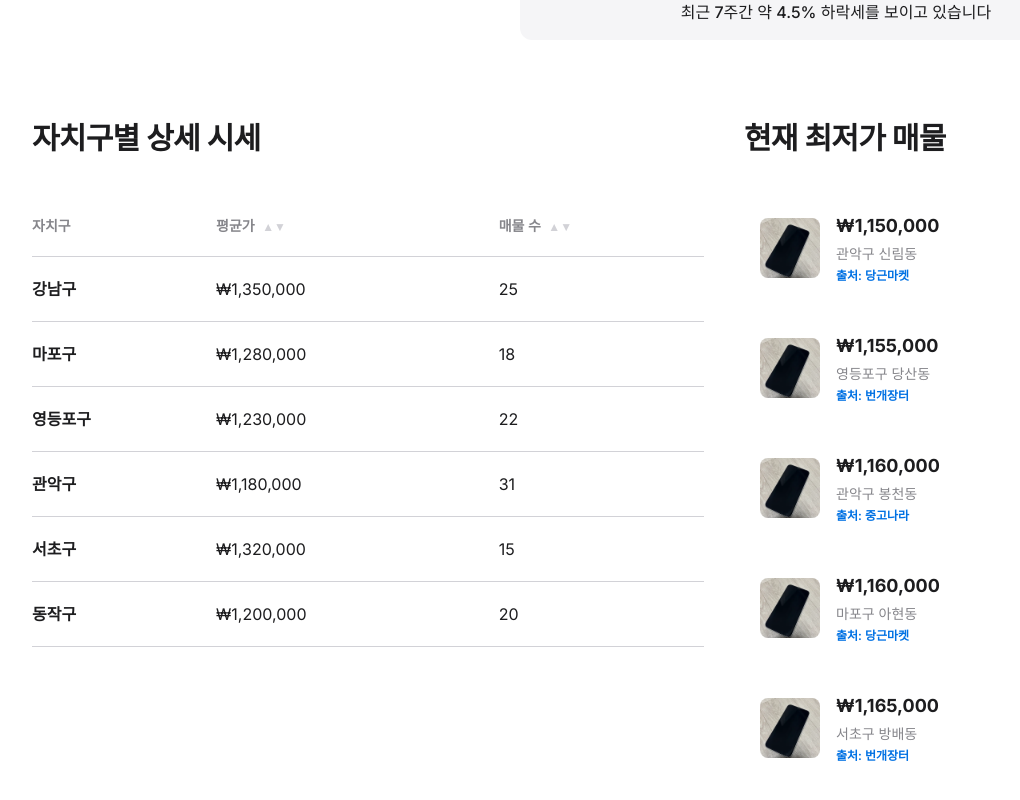
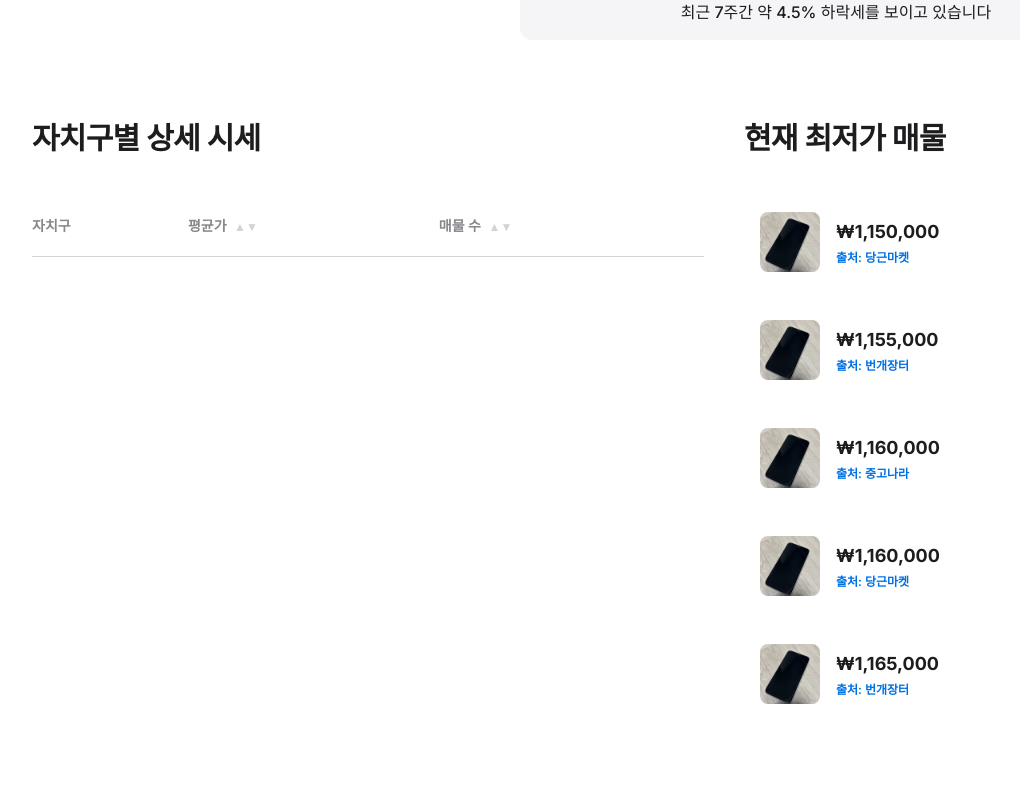
Before and after one commit to LikeLion13-HowMuch/HowMuch-Frontend, a React (Vite) app: page /detail in a window 1280 px wide. Shown: the part 1174-1974 px from the top of the page, without its empty margins (48-1068 px from the left). Built offline with nearby package versions, Linux system fonts and the light colour scheme.

Commit message:
feat: 현재 최저가 매물 -> 해당 검색한 동으로 변경

```diff
--- a/eslint.config.js
+++ b/eslint.config.js
@@ -38,7 +38,7 @@ export default defineConfig([
       ...(reactRefresh.configs?.vite?.rules ?? {}),
       'react-refresh/only-export-components': ['warn', { allowConstantExport: true }],
       'react/react-in-jsx-scope': 'off',
-      'no-unused-vars': ['error', { varsIgnorePattern: '^[A-Z_]' }],
+      'no-unused-vars': ['warn', { varsIgnorePattern: '^[A-Z_]', argsIgnorePattern: '^_' }],
     },
 
     settings: { react: { version: 'detect' } },
--- a/src/pages/DetailPage.jsx
+++ b/src/pages/DetailPage.jsx
@@ -1,11 +1,13 @@
 import { useLocation, useNavigate } from 'react-router-dom';
-import { useState } from 'react';
+import { useState, useEffect } from 'react';
 
 export default function DetailPage() {
   const location = useLocation();
   const navigate = useNavigate();
   const [sortColumn, setSortColumn] = useState(null);
   const [sortDirection, setSortDirection] = useState('asc');
+  const [districtData, setDistrictData] = useState([]);
+  const [sortedDistrictData, setSortedDistrictData] = useState([]);
 
   // 가격 변동 추이 데이터 (7주) - 100만원 넘는 상품에 맞게 조정, 나중에 api에서 받아온 걸로 교체 필요
   const priceHistory = [
@@ -17,18 +19,6 @@ export default function DetailPage() {
     { week: '2월 2주', price: 1255000 },
     { week: '2월 3주', price: 1260000 },
   ];
-
-  // 자치구별 상세 시세 더미 데이터.. 나중에 api에서 받아온 걸로 교체 필요.
-  const districtData = [
-    { district: '강남구', average: 1350000, count: 25 },
-    { district: '마포구', average: 1280000, count: 18 },
-    { district: '영등포구', average: 1230000, count: 22 },
-    { district: '관악구', average: 1180000, count: 31 },
-    { district: '서초구', average: 1320000, count: 15 },
-    { district: '동작구', average: 1200000, count: 20 },
-  ];
-
-  const [sortedDistrictData, setSortedDistrictData] = useState(districtData);
 
   const formatPrice = (price) => {
     return price.toLocaleString('ko-KR');
@@ -43,7 +33,54 @@ export default function DetailPage() {
   // 모델 정보 추출
   const modelName = location.state?.model || 'Apple 제품';
 
+  // 행정구역 JSON 로드 및 동일 시/구의 동 목록 생성
+  // SearchPage에서도 쓴 행정구역 json을 여기서도 사용
+  useEffect(() => {
+    const fetchRegions = async () => {
+      try {
+        const response = await fetch('/locations_final.json');
+        if (!response.ok) throw new Error('행정구역 데이터를 불러오지 못했습니다.');
+        const data = await response.json();
+
+        // 선택된 시/도와 시/군/구에 해당하는 동 목록 추출
+        const selectedProvince = data.find((p) => p.name === province);
+        if (!selectedProvince) return;
+
+        const selectedCity = selectedProvince.cities.find((c) => c.name === city);
+        if (!selectedCity || !selectedCity.districts || selectedCity.districts.length === 0) return;
+
+        // 동 목록을 기반으로 더미 데이터 생성
+        const basePrice = 1200000;
+        const priceVariance = 200000;
+
+        const generatedDistrictData = selectedCity.districts.map((districtName) => ({
+          district: districtName,
+          average: basePrice + Math.floor(Math.random() * priceVariance) - priceVariance / 2,
+          count: Math.floor(Math.random() * 30) + 10,
+        }));
+
+        setDistrictData(generatedDistrictData);
+        setSortedDistrictData(generatedDistrictData); // 원본이랑 sorted된 데이터를 따로 나누어서 저장한다.
+      } catch (error) {
+        console.error('행정구역 데이터 로드 실패:', error);
+        // 에러 시 기본 더미 데이터 사용..
+        const fallbackData = [
+          { district: '선택한 동', average: 1200000, count: 20 },
+          { district: '인근 동 1', average: 1180000, count: 18 },
+          { district: '인근 동 2', average: 1220000, count: 22 },
+        ];
+        setDistrictData(fallbackData);
+        setSortedDistrictData(fallbackData);
+      }
+    };
+
+    if (province && city) {
+      fetchRegions();
+    }
+  }, [province, city]);
+
   const handleSort = (column) => {
+    // sorting하는 함수
     let newDirection = 'asc';
     if (sortColumn === column && sortDirection === 'asc') {
       newDirection = 'desc';
@@ -352,11 +389,11 @@ export default function DetailPage() {
             </h2>
             <div className="flex flex-col gap-4">
               {[
-                { price: 1150000, location: '관악구 신림동', source: '당근마켓' },
-                { price: 1155000, location: '영등포구 당산동', source: '번개장터' },
-                { price: 1160000, location: '관악구 봉천동', source: '중고나라' },
-                { price: 1160000, location: '마포구 아현동', source: '당근마켓' },
-                { price: 1165000, location: '서초구 방배동', source: '번개장터' },
+                { price: 1150000, location: `${city} ${district}`, source: '당근마켓' },
+                { price: 1155000, location: `${city} ${district}`, source: '번개장터' },
+                { price: 1160000, location: `${city} ${district}`, source: '중고나라' },
+                { price: 1160000, location: `${city} ${district}`, source: '당근마켓' },
+                { price: 1165000, location: `${city} ${district}`, source: '번개장터' },
               ].map((listing, index) => (
                 <div
                   key={index}
```
